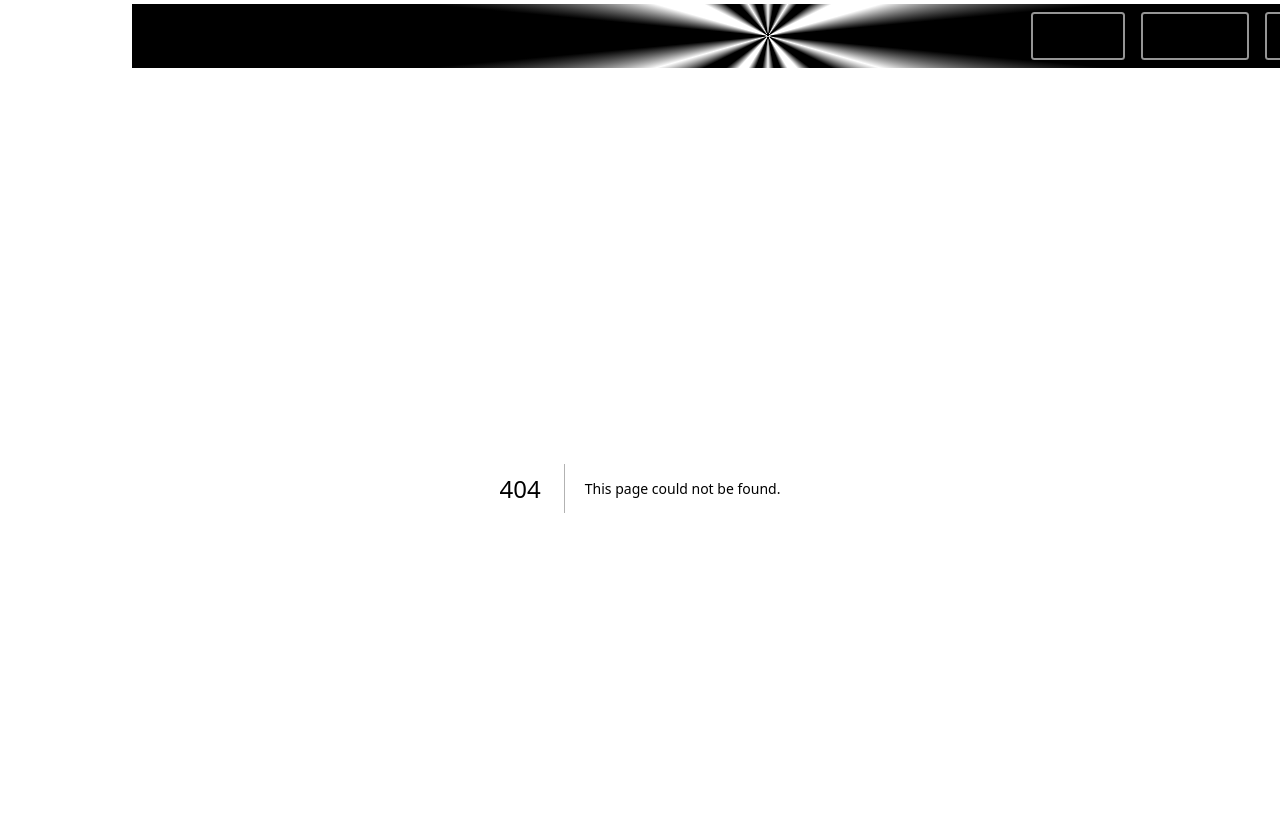
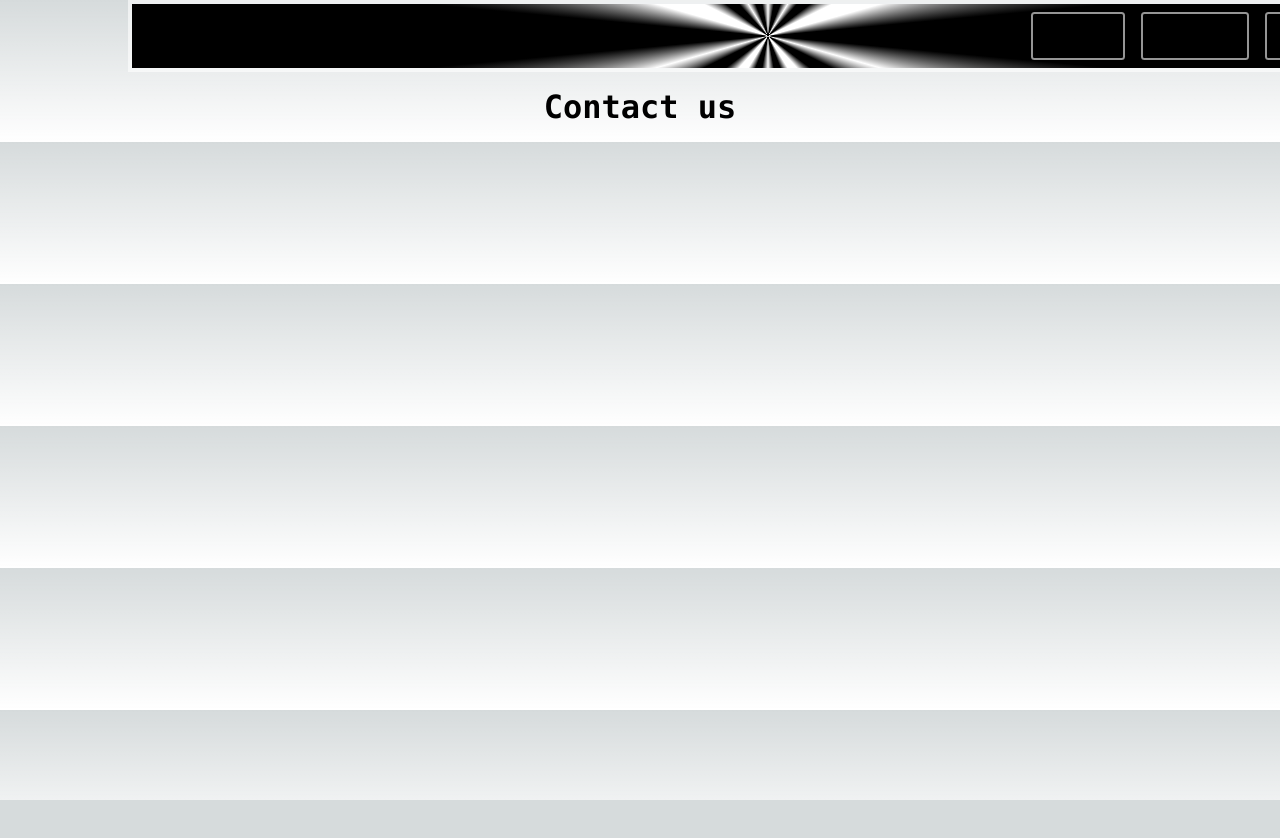
Before and after one commit to phihbe/next-13, a Next.js app: page /contact-us in a window 1280 px wide. Before the commit this address had no page. Shown: the top 838 px of the page. After the commit the page ends 800 px from the top, so only its background shows below. Built offline with nearby package versions, Linux system fonts and the light colour scheme.

Commit message:
feat: create contact us page

```diff
--- /dev/null
+++ b/src/app/contact-us/contact-us.module.css
@@ -0,0 +1,5 @@
+.contactUs {
+	display: flex;
+	justify-content: center;
+	align-items: center;
+}
--- /dev/null
+++ b/src/app/contact-us/page.tsx
@@ -0,0 +1,12 @@
+import React from "react";
+import style from "./contact-us.module.css";
+
+const page = () => {
+	return (
+		<div className={style.contactUs}>
+			<h1>Contact us</h1>
+		</div>
+	);
+};
+
+export default page;
```
